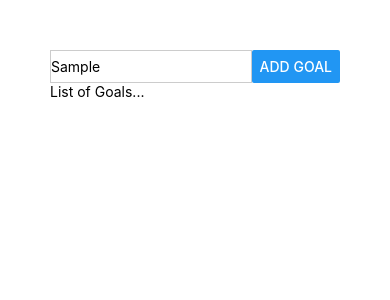
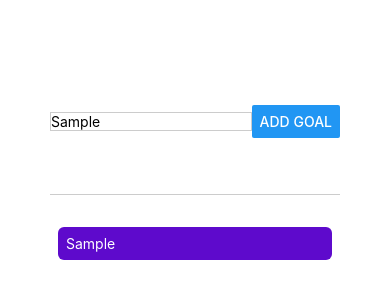
Before and after one commit to zrfox/goals-mobile-app, a React Native app: screen / in a window 390 px wide. Both pictures are taken after typing "Sample" into the empty fields and a click on the button "ADD GOAL". Shown: the top 300 px of the page. Built offline with nearby package versions, Linux system fonts and the light colour scheme.

Commit message:
Add styles and scrollview

```diff
--- a/App.js
+++ b/App.js
@@ -1,15 +1,29 @@
 import { StatusBar } from 'expo-status-bar';
-import { StyleSheet, Text, View, Button, TextInput } from 'react-native';
+import { StyleSheet, Text, View, Button, TextInput, ScrollView } from 'react-native';
+import { useState } from 'react';
 
 export default function App() {
+  const [enteredGoalText, setEnteredGoalText] = useState('');
+  const [courseGoals, setCourseGoals] = useState([]);
+  function goalInputHandler(enteredText) {
+    setEnteredGoalText(enteredText);
+  }
+
+  function addGoalHandler() {
+    setCourseGoals((currentCourseGoals) => [...courseGoals, enteredGoalText]);
+  }
   return (
     <View style={styles.appContainer}>
       <View style={styles.inputContainer}>
-        <TextInput style={styles.textInput} placeholder='Your goal!' />
-        <Button title='Add Goal' />
+        <TextInput  style={styles.textInput}
+                    placeholder='Your goal!'
+                    onChangeText={goalInputHandler} />
+        <Button title='Add Goal' onPress={addGoalHandler}/>
       </View>
-      <View>
-        <Text>List of Goals...</Text>
+      <View  style={styles.goalsContainer}>
+      <ScrollView>
+        {courseGoals.map((goal) => <Text style={styles.goalItem} key={goal}>{goal}</Text>)}
+      </ScrollView>
       </View>
     </View>
   );
@@ -17,15 +31,32 @@
 
 const styles = StyleSheet.create({
   appContainer: {
+    flex: 1,
     padding: 50,
   },
   inputContainer: {
+    flex: 1,
     flexDirection: 'row',
-    justifyContent: 'space-between'
+    justifyContent: 'space-between',
+    alignItems: 'center',
+    marginBottom: 24,
+    borderBottomWidth: 1,
+    borderBottomColor: '#cccccc'
   },
   textInput: {
     borderWidth: 1,
     borderColor: '#cccccc',
     width: '80%',
+  },
+  goalsContainer: {
+    flex: 4,
+  }
+  ,
+  goalItem: {
+    margin: 8,
+    padding: 8,
+    borderRadius: 6,
+    backgroundColor: '#5e0acc',
+    color: 'white',
   }
 });
```
